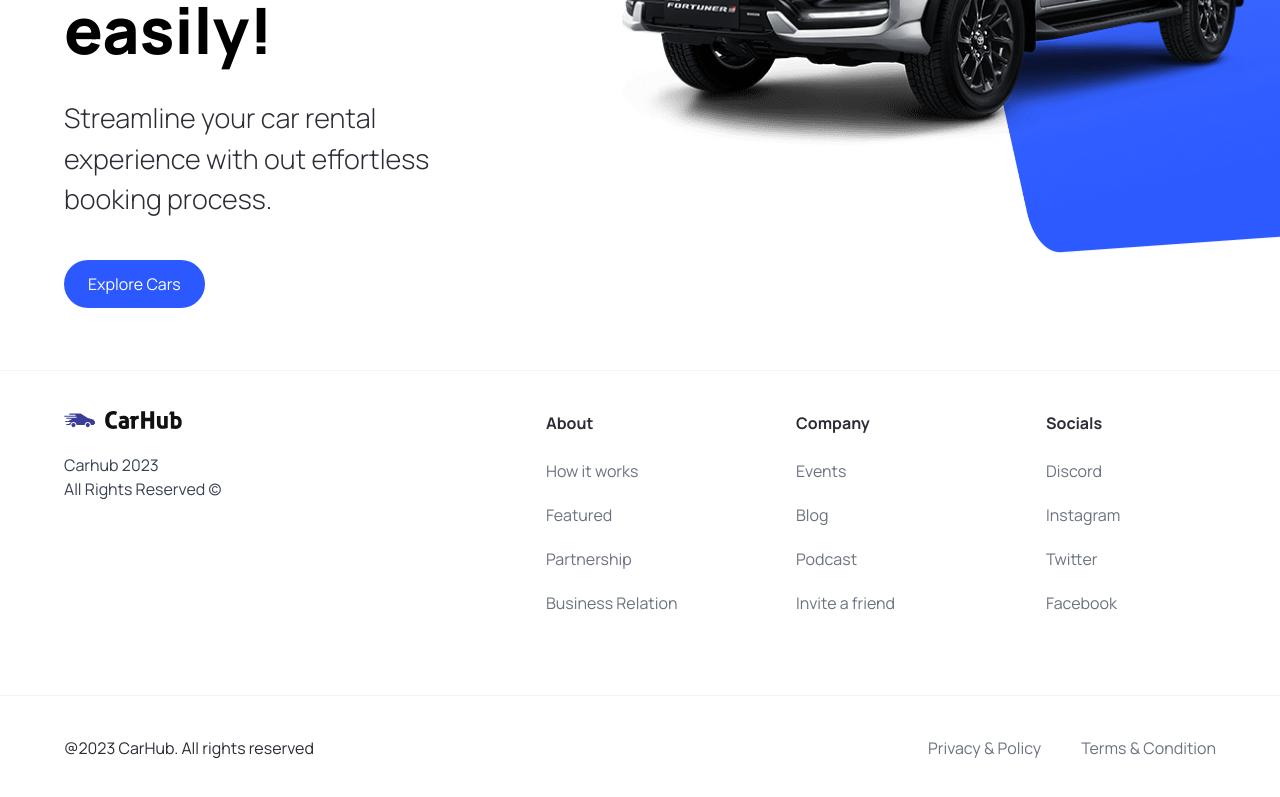
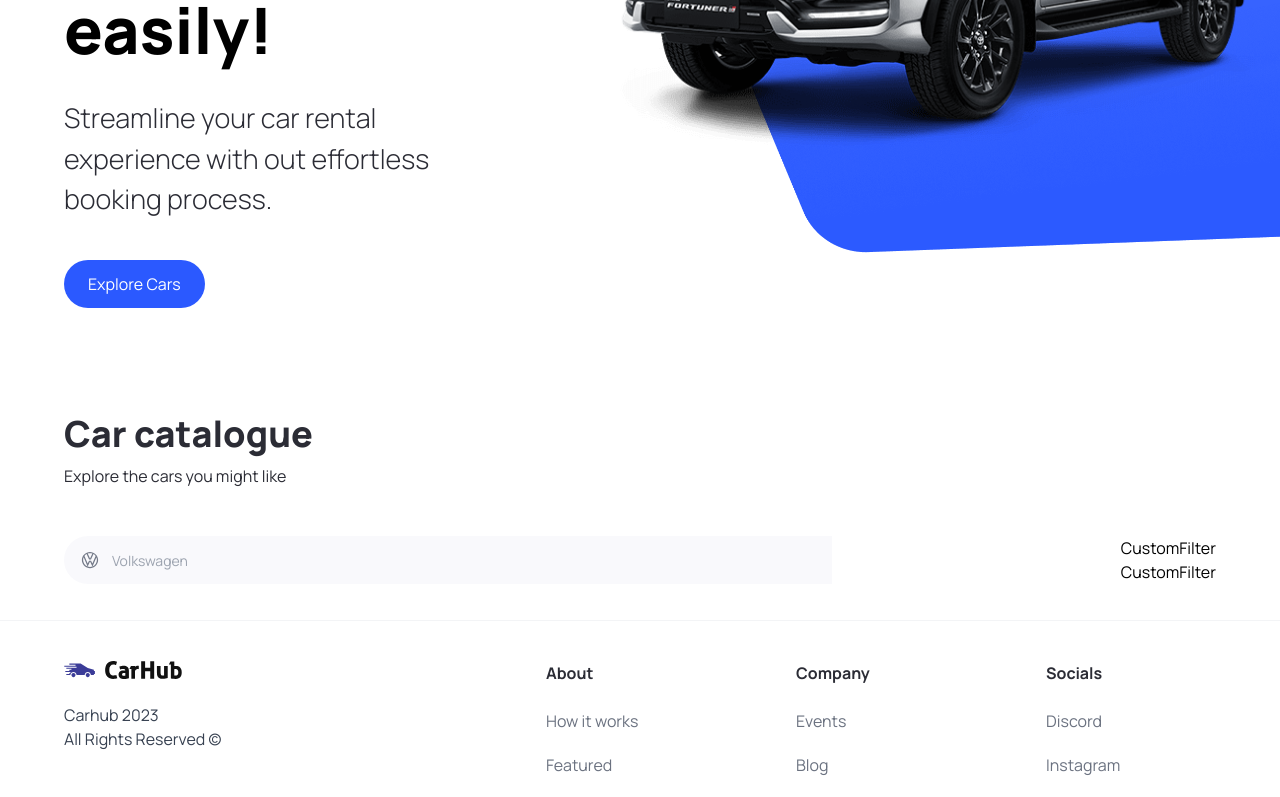
Before and after one commit to ankitnimje/get-set-drive, a Next.js app: page / in a window 1280 px wide. Shown: the part 450-1247 px from the top of the page. Built offline with nearby package versions, Linux system fonts and the light colour scheme.

Commit message:
add search combo box for car make

```diff
--- a/app/page.tsx
+++ b/app/page.tsx
@@ -1,10 +1,25 @@
-import { Hero } from "@/components";
+import { CustomFilter, Hero, SearchBar } from "@/components";
 import Image from "next/image";
 
 export default function Home() {
   return (
-    <main className="overflow-hidden" >
+    <main className="overflow-hidden">
       <Hero />
+      <div className="mt-12 padding-x padding-y max-width" id="discover">
+        <div className="home__text-container">
+          <h1 className="text-4xl font-extrabold">Car catalogue</h1>
+          <p>Explore the cars you might like</p>
+        </div>
+
+        <div className="home__filters">
+          <SearchBar />
+
+          <div className="home__filters-container">
+            <CustomFilter title="fuel" />
+            <CustomFilter title="year" />
+          </div>
+        </div>
+      </div>
     </main>
   );
 }
--- /dev/null
+++ b/components/CustomFilter.tsx
@@ -0,0 +1,7 @@
+import React from "react";
+
+const CustomFilter = () => {
+  return <div>CustomFilter</div>;
+};
+
+export default CustomFilter;
--- a/components/Hero.tsx
+++ b/components/Hero.tsx
@@ -1,7 +1,7 @@
 "use client";
 
 import Image from "next/image";
-import CustomButton from "./CustomButton";
+import { CustomButton } from ".";
 
 const Hero = () => {
   const handleScroll = () => {};
@@ -26,8 +26,8 @@
       <div className="hero__image-container">
         <div className="hero__image">
           <Image src="/hero.png" alt="hero" fill className="object-contain" />
-          <div className="hero__image-overlay" />
         </div>
+        <div className="hero__image-overlay" />
       </div>
     </div>
   );
--- a/components/Navbar.tsx
+++ b/components/Navbar.tsx
@@ -1,7 +1,7 @@
 import Link from "next/link";
 import Image from "next/image";
 
-import CustomButton from "./CustomButton";
+import { CustomButton } from ".";
 
 const NavBar = () => (
   <header className="w-full  absolute z-10">
--- /dev/null
+++ b/components/SearchBar.tsx
@@ -0,0 +1,23 @@
+"use client";
+
+import { useState } from "react";
+import { SearchManufacturer } from ".";
+
+const SearchBar = () => {
+  const [manufacturer, setManufacturer] = useState<string>("");
+
+  const handleSearch = () => {};
+
+  return (
+    <form className="searchbar" onSubmit={handleSearch}>
+      <div className="searchbar__item ">
+        <SearchManufacturer
+          manufacturer={manufacturer}
+          setManufacturer={setManufacturer}
+        />
+      </div>
+    </form>
+  );
+};
+
+export default SearchBar;
--- /dev/null
+++ b/components/SearchManufacturer.tsx
@@ -0,0 +1,105 @@
+"use client";
+
+import { Combobox, Transition } from "@headlessui/react";
+import { SearchManufacturerProps } from "@/types";
+import { manufacturers } from "@/constants";
+import Image from "next/image";
+import { Fragment, useState } from "react";
+
+const SearchManufacturer = ({
+  manufacturer,
+  setManufacturer,
+}: SearchManufacturerProps) => {
+  const [query, setQuery] = useState<string>("");
+
+  const filteredManufacturers =
+    query === ""
+      ? manufacturers
+      : manufacturers.filter((item) =>
+          item
+            .toLowerCase()
+            .replace(/\s+/g, "")
+            .includes(query.toLowerCase().replace(/\s+/g, ""))
+        );
+
+  return (
+    <div className="search-manufacturer">
+      <Combobox value={manufacturer} onChange={setManufacturer}>
+        <div className="relative w-full">
+          <Combobox.Button className="absolute top-[14px]">
+            <Image
+              src="/car-logo.svg"
+              width={20}
+              height={20}
+              className="ml-4"
+              alt="Car logo"
+            />
+          </Combobox.Button>
+
+          <Combobox.Input
+            className="search-manufacturer__input"
+            placeholder="Volkswagen"
+            displayValue={(manufacturer: string) => manufacturer}
+            onChange={(e) => setQuery(e.target.value)}
+          />
+          <Transition
+            as={Fragment} // group multiple elements without introducing an additional DOM node i.e., <></>
+            leave="transition ease-in duration-100"
+            leaveFrom="opacity-100"
+            leaveTo="opacity-0"
+            afterLeave={() => setQuery("")} // Reset the search query after the transition completes
+          >
+            <Combobox.Options
+              className="absolute mt-1 max-h-60 w-full overflow-auto rounded-md bg-white py-1 text-base shadow-lg ring-1 ring-black ring-opacity-5 focus:outline-none sm:text-sm"
+              static
+            >
+              {filteredManufacturers.length === 0 && query !== "" ? (
+                <Combobox.Option
+                  value={query}
+                  className="search-manufacturer__option"
+                >
+                  Create "{query}"
+                </Combobox.Option>
+              ) : (
+                filteredManufacturers.map((item) => (
+                  <Combobox.Option
+                    key={item}
+                    className={({ active }) =>
+                      `relative search-manufacturer__option ${
+                        active ? "bg-primary-blue text-white" : "text-gray-900"
+                      }`
+                    }
+                    value={item}
+                  >
+                    {({ selected, active }) => (
+                      <>
+                        <span
+                          className={`block truncate ${
+                            selected ? "font-medium" : "font-normal"
+                          }`}
+                        >
+                          {item}
+                        </span>
+
+                        {/* Show an active blue background color if the option is selected */}
+                        {selected ? (
+                          <span
+                            className={`absolute inset-y-0 left-0 flex items-center pl-3 ${
+                              active ? "text-white" : "text-primary-purple"
+                            }`}
+                          ></span>
+                        ) : null}
+                      </>
+                    )}
+                  </Combobox.Option>
+                ))
+              )}
+            </Combobox.Options>
+          </Transition>
+        </div>
+      </Combobox>
+    </div>
+  );
+};
+
+export default SearchManufacturer;
--- a/types/index.ts
+++ b/types/index.ts
@@ -6,3 +6,8 @@
     containerStyles?: string;
     handleClick?: MouseEventHandler
 }
+
+export interface SearchManufacturerProps {
+    manufacturer: string;
+    setManufacturer: (manufacturer: string) => void;
+}
```
Also changed, not shown: components/index.ts (+7 -1 lines), package.json (+5 -4 lines), 1 other file (tests, documents, lock files or other folders).
